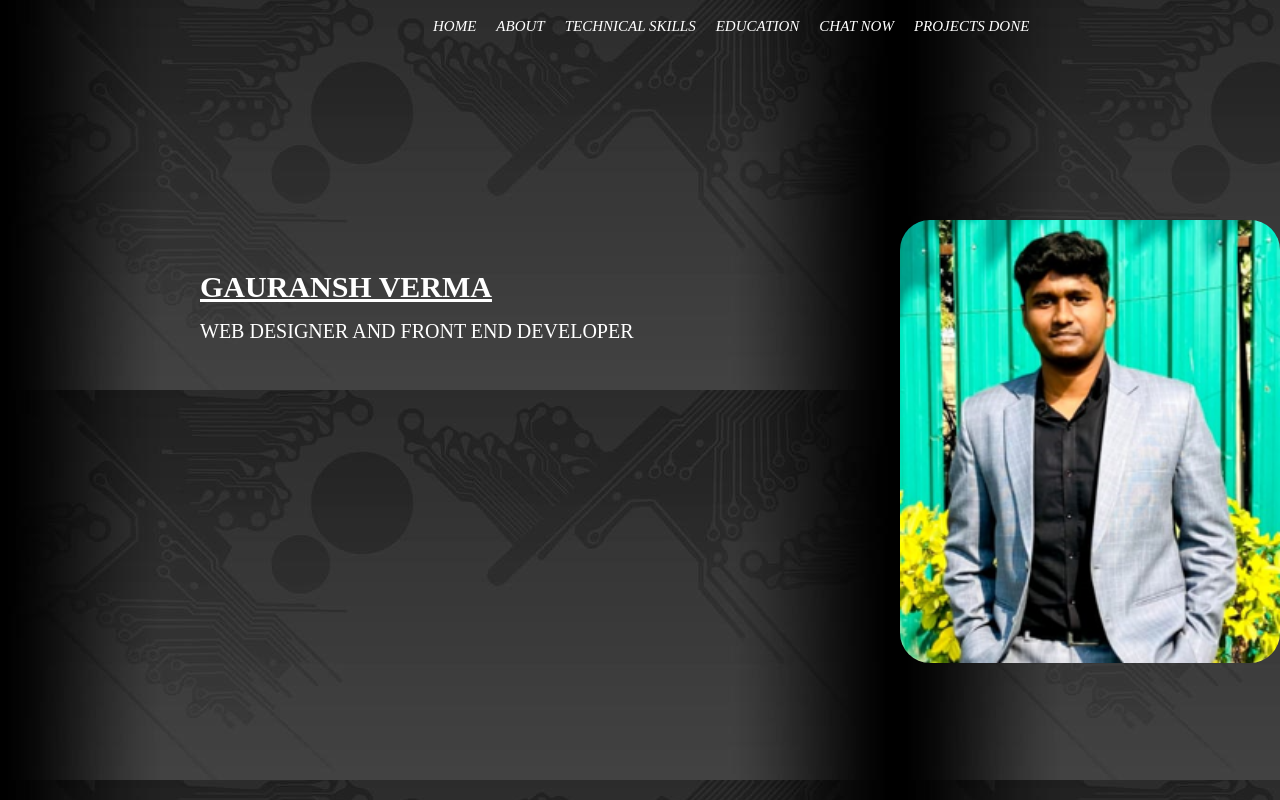
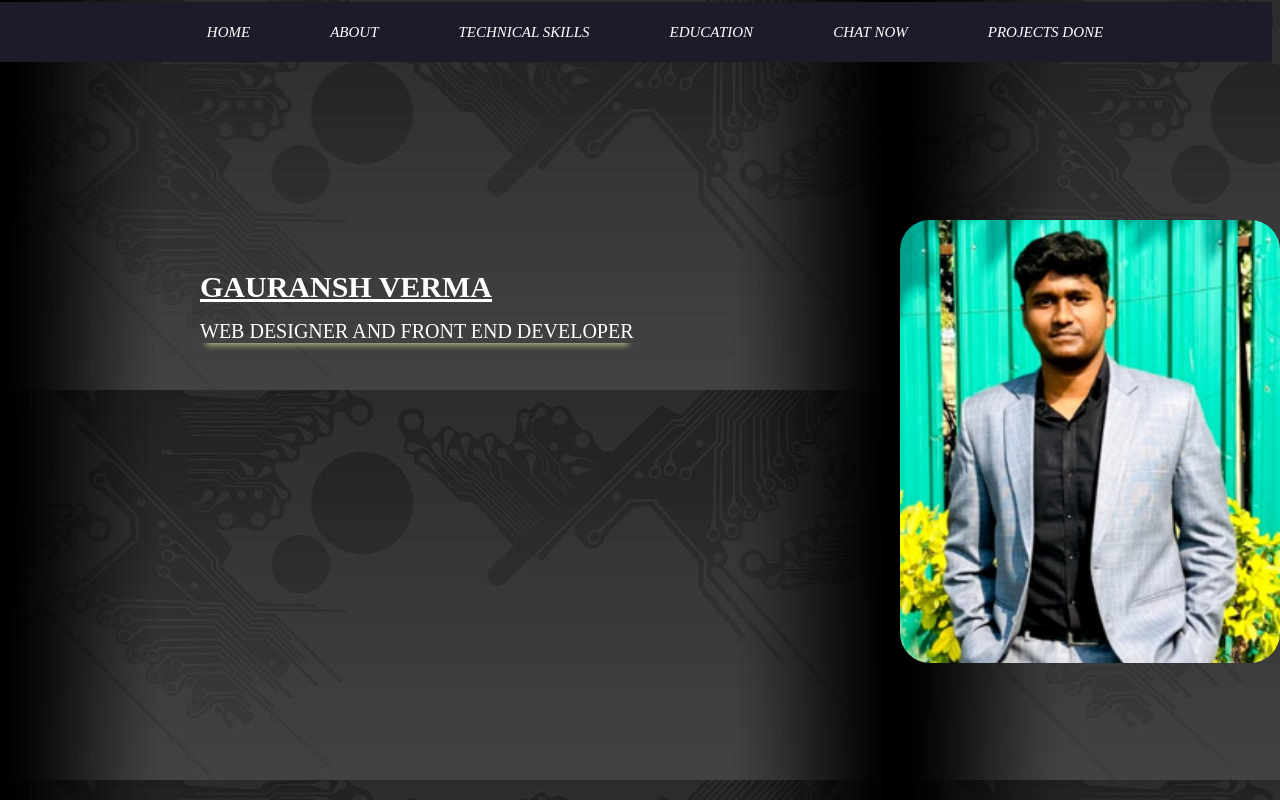
Before and after one commit to Gauranshverma/PORTFOLIO, a plain HTML site: page welcome.html in a window 1280 px wide. Shown: the top 800 px of the page. Drawn offline with Linux system fonts and the light colour scheme.

Commit message:
Update styles.css

```diff
--- a/styles.css
+++ b/styles.css
@@ -3,17 +3,16 @@ body{
 
 
 }
-.left{
+/* .left{
     display: inline-block;
     position: absolute;
-   top: 22px;
+   top: 40px;
    left : 20px;
 }
  .left img{
     width: 200px;
-    /* filter: invert(100%); */
 
- }
+ }   */
  /* .mid{
     margin: 12px auto;
     display: flex;
@@ -22,50 +21,32 @@ body{
 
  } */
  .navbar{
-    margin-left: 380px;
+    margin-top:-6px;
+    margin-left: -10px;
+    align-items: center;
+    justify-content: center;
     display: flex;
-    gap: 10px;
+
+    height: 60px;
+    background: rgb(30, 26, 42);
    }
+
 .navbar li{
-    display: inline-block;
-    padding: 2px;
+    display: flex;
+    justify-content: space-around;
     font-size: 15px;
 }
 .navbar li a{
     font-style: italic;
     color: #fff;
     text-decoration: none;
-    padding:3px;
+    margin: 0 40px;
 }
 .navbar li a:hover{
     text-decoration:underline;
     color:aqua;
 }
- /* .mid{
-    width: 40%;
-    margin:200px 50px;
-    display: block;
 
-
-}
-.navbar{
- display: inline-block;
- text-align: center;
-}
-.navbar li{
-    display: inline-block;
-    padding: 10px;
-    font-size: 20px;
-}
-.navbar li a{
-    color: #fff;
-    text-decoration: none;
-    padding: 20px 20px;
-}
-.navbar li a:hover{
-    color: violet;
-    text-decoration: underline;
-} */
    .right{
     /* margin: 8%; */
     position: absolute;
@@ -93,6 +74,9 @@ body{
         position: absolute;
         top: 300px;
         left: 200px;
+        /* box-shadow: 4px 8px 4px 4px #888888; */
+        box-shadow: 0 8px 6px -6px rgb(189, 189, 133);
+
         font-size: 20px;
         color: #fff;
 
@@ -121,6 +105,7 @@ body{
         padding-left: 5px;
         border: 2px solid #fff;
         border-radius: 30px;
+        box-shadow: 5px 10px 8px 10px #888888;
         position: relative;
         top: 900px;
         left: 200px;
@@ -165,6 +150,8 @@ body{
         padding-left: 5px;
         border: 2px solid #fff;
         border-radius: 30px;
+        box-shadow: 5px 10px 8px 10px #888888;
+
         position: relative;
         top: 1300px;
         left: 500px;
@@ -212,6 +199,8 @@ body{
     padding-left: 5px;
     border: 2px solid black;
     border-radius: 30px;
+    box-shadow: 5px 10px 8px 10px #888888;
+
     position: relative;
     top: 1600px;
     left: 500px;
@@ -243,6 +232,8 @@ body{
     padding-left: 5px;
     border: 2px solid black;
     border-radius: 30px;
+    box-shadow: 5px 10px 8px 10px #888888;
+
     position: relative;
     top: 2000px;
     left: 500px;
```
